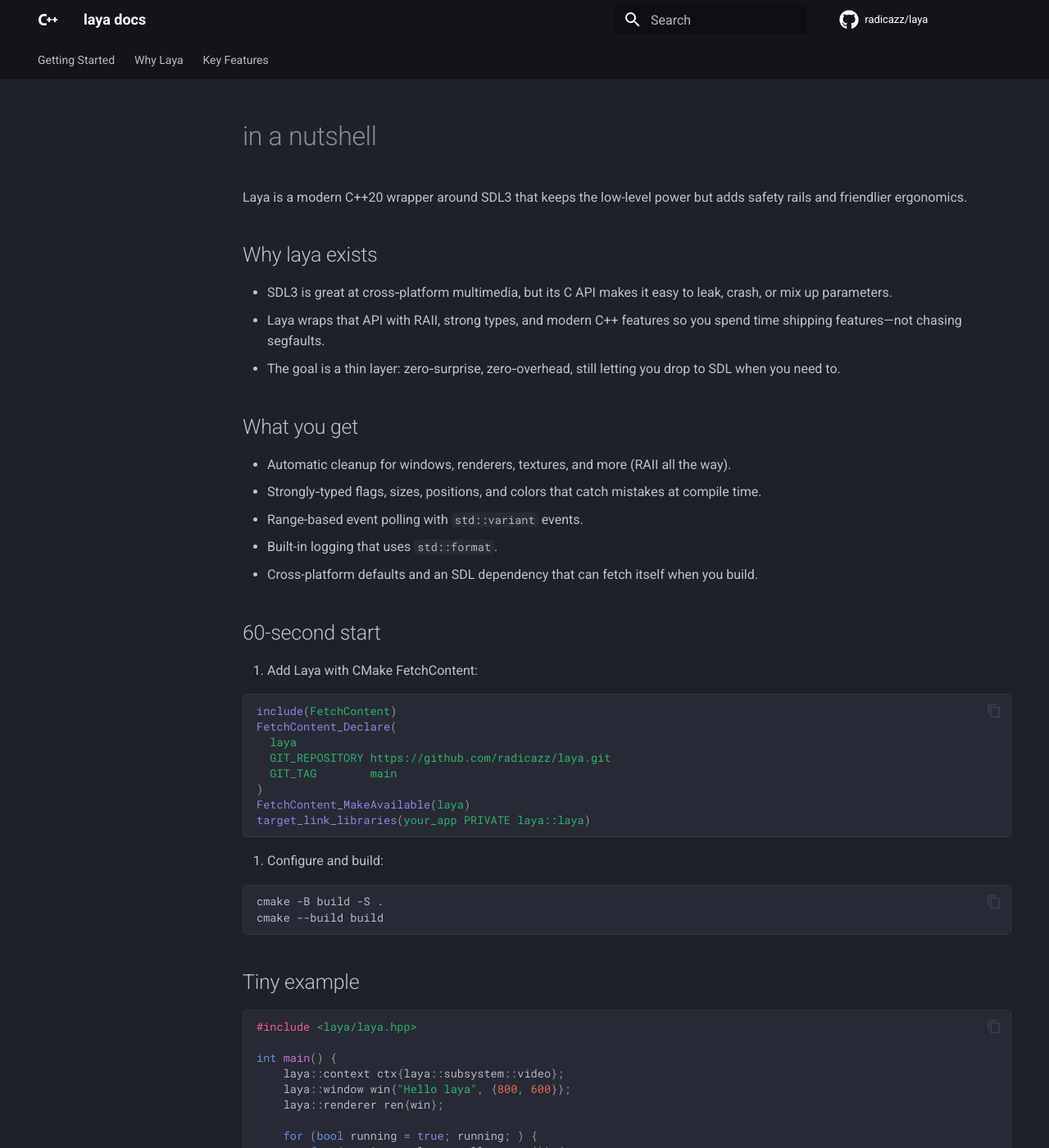
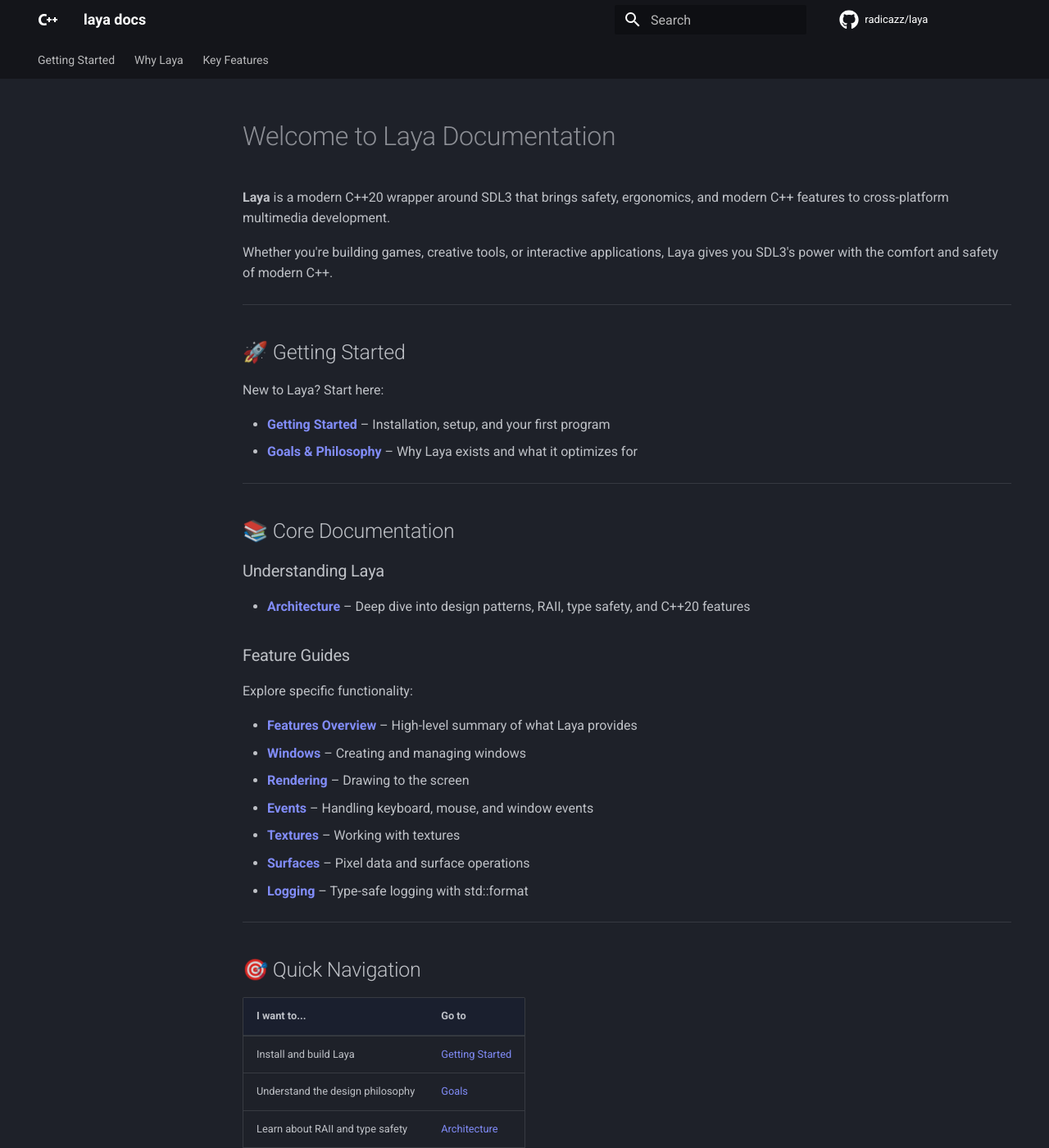
Before and after one commit to radicazz/laya, an MkDocs documentation site: the page built from docs/index.md, in a window 1280 px wide and 1400 px high. Shown: the whole window at 82% size. Built offline with MkDocs 1.6.1 and Material for MkDocs 9.7.7, drawn with Linux system fonts in a browser that asks for light colours; comment, search, counter and statistics services are not loaded; some of the changed text lies outside the part shown.

Commit message:
docs: improved UX

````diff
--- a/docs/index.md
+++ b/docs/index.md
@@ -1,65 +1,67 @@
-# in a nutshell
+# Welcome to Laya Documentation
 
-Laya is a modern C++20 wrapper around SDL3 that keeps the low-level power but adds safety rails and friendlier ergonomics.
+**Laya** is a modern C++20 wrapper around SDL3 that brings safety, ergonomics, and modern C++ features to cross-platform multimedia development.
 
-## Why laya exists
+Whether you're building games, creative tools, or interactive applications, Laya gives you SDL3's power with the comfort and safety of modern C++.
 
-- SDL3 is great at cross‑platform multimedia, but its C API makes it easy to leak, crash, or mix up parameters.
-- Laya wraps that API with RAII, strong types, and modern C++ features so you spend time shipping features—not chasing segfaults.
-- The goal is a thin layer: zero‑surprise, zero‑overhead, still letting you drop to SDL when you need to.
+---
 
-## What you get
+## 🚀 Getting Started
 
-- Automatic cleanup for windows, renderers, textures, and more (RAII all the way).
-- Strongly‑typed flags, sizes, positions, and colors that catch mistakes at compile time.
-- Range-based event polling with `std::variant` events.
-- Built-in logging that uses `std::format`.
-- Cross-platform defaults and an SDL dependency that can fetch itself when you build.
+New to Laya? Start here:
 
-## 60-second start
+- **[Getting Started](getting-started.md)** – Installation, setup, and your first program
+- **[Goals & Philosophy](goals.md)** – Why Laya exists and what it optimizes for
 
-1. Add Laya with CMake FetchContent:
+---
 
-   ```cmake
-   include(FetchContent)
-   FetchContent_Declare(
-     laya
-     GIT_REPOSITORY https://github.com/radicazz/laya.git
-     GIT_TAG        main
-   )
-   FetchContent_MakeAvailable(laya)
-   target_link_libraries(your_app PRIVATE laya::laya)
-   ```
+## 📚 Core Documentation
 
-1. Configure and build:
+### Understanding Laya
 
-   ```bash
-   cmake -B build -S .
-   cmake --build build
-   ```
+- **[Architecture](architecture.md)** – Deep dive into design patterns, RAII, type safety, and C++20 features
 
-## Tiny example
+### Feature Guides
 
-```cpp
-#include <laya/laya.hpp>
+Explore specific functionality:
 
-int main() {
-    laya::context ctx{laya::subsystem::video};
-    laya::window win{"Hello laya", {800, 600}};
-    laya::renderer ren{win};
+- **[Features Overview](features/overview.md)** – High-level summary of what Laya provides
+- **[Windows](features/windows.md)** – Creating and managing windows
+- **[Rendering](features/rendering.md)** – Drawing to the screen
+- **[Events](features/events.md)** – Handling keyboard, mouse, and window events
+- **[Textures](features/textures.md)** – Working with textures
+- **[Surfaces](features/surfaces.md)** – Pixel data and surface operations
+- **[Logging](features/logging.md)** – Type-safe logging with std::format
 
-    for (bool running = true; running; ) {
-        for (auto& ev : laya::poll_events()) {
-            if (std::holds_alternative<laya::quit_event>(ev)) running = false;
-        }
-        ren.clear(laya::color::black());
-        ren.present();
-    }
-}
-```
+---
 
-## Next steps
+## 🎯 Quick Navigation
 
-- **Getting Started** for a quick setup walkthrough.
-- **Key Features** to see what Laya covers today.
-- Dive deeper in the repo when you need implementation details.
+| I want to...                          | Go to                                     |
+|---------------------------------------|-------------------------------------------|
+| Install and build Laya               | [Getting Started](getting-started.md)     |
+| Understand the design philosophy     | [Goals](goals.md)                         |
+| Learn about RAII and type safety     | [Architecture](architecture.md)           |
+| Create a window                      | [Windows](features/windows.md)            |
+| Draw shapes and colors               | [Rendering](features/rendering.md)        |
+| Handle input events                  | [Events](features/events.md)              |
+
+---
+
+## 💡 What Makes Laya Different?
+
+✅ **RAII everywhere** – No manual cleanup, no resource leaks
+✅ **Type-safe** – Strong types prevent parameter mix-ups at compile time
+✅ **Modern C++20** – Concepts, `std::variant`, `std::format`, constexpr
+✅ **Thin wrapper** – Near-zero overhead, direct mapping to SDL3
+✅ **No SDL exposure** – Clean public API hides SDL internals
+
+---
+
+## 🤔 Need Help?
+
+- Check the [Getting Started](getting-started.md) guide for common setup issues
+- Review the [Architecture](architecture.md) document for design decisions
+- Browse the [Features](features/overview.md) section for API examples
+
+Ready to dive in? Head to **[Getting Started](getting-started.md)** and build your first Laya program!
````
Also changed, not shown: docs/getting-started.md (+2 -2 lines).
